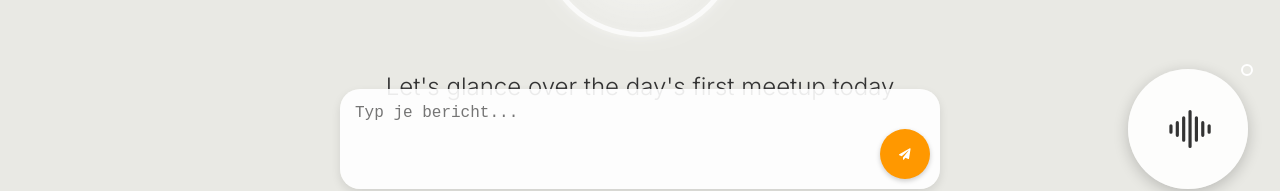
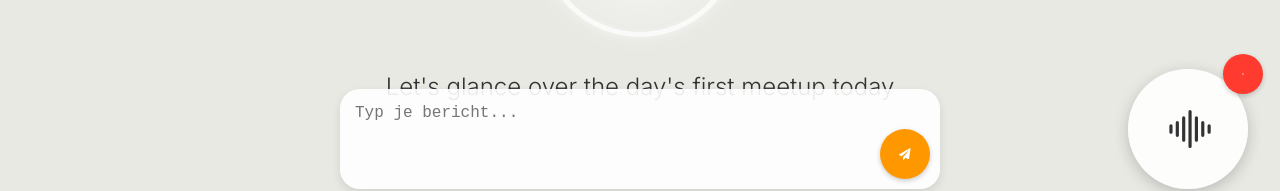
Before and after one commit to Voskesss/coliblanco-dashboard, a React (Vite) app: page / in a window 1280 px wide. Shown: the part 579-770 px from the top of the page. Built offline with nearby package versions, Linux system fonts and the light colour scheme; no server answers.

Commit message:
tweede stenm is weg

```diff
--- a/src/components/UI/RealtimeVoiceInterface.jsx
+++ b/src/components/UI/RealtimeVoiceInterface.jsx
@@ -1,7 +1,7 @@
 import React, { useState, useEffect, useRef } from 'react';
 import styled from '@emotion/styled';
 import { motion, AnimatePresence } from 'framer-motion';
-import { FaStop, FaVolumeUp, FaPaperPlane, FaSpinner, FaVolumeMute, FaChevronUp, FaMicrophone } from 'react-icons/fa';
+import { FaStop, FaVolumeUp, FaPaperPlane, FaSpinner, FaVolumeMute, FaChevronUp, FaMicrophone, FaTimes } from 'react-icons/fa';
 import { BsSoundwave } from 'react-icons/bs';
 import { textToSpeech, processWithLLM, transcribeAudio } from '../../utils/openai';
 
@@ -199,6 +199,30 @@ const VolumeSlider = styled.input`
   margin: 0 0.5rem;
 `;
 
+const StopButton = styled(motion.button)`
+  position: absolute;
+  top: -15px;
+  right: -15px;
+  background-color: #FF3B30;
+  border: none;
+  color: white;
+  width: 40px;
+  height: 40px;
+  border-radius: 50%;
+  display: flex;
+  justify-content: center;
+  align-items: center;
+  cursor: pointer;
+  transition: background-color 0.3s ease;
+  box-shadow: 0 2px 5px rgba(0, 0, 0, 0.2);
+  z-index: 1001;
+
+  &:hover {
+    background-color: #E02E24;
+    transform: scale(1.05);
+  }
+`;
+
 const RealtimeVoiceInterface = ({ orbStatus, processCommand }) => {
   const [isListening, setIsListening] = useState(false);
   const [isSpeaking, setIsSpeaking] = useState(false);
@@ -223,6 +247,7 @@ const RealtimeVoiceInterface = ({ orbStatus, processCommand }) => {
   const analyserRef = useRef(null);
   const silenceTimeoutRef = useRef(null);
   const lastSoundTimestampRef = useRef(Date.now());
+  const interruptionDetectorRef = useRef(null);
 
   // Functie om de AudioContext te initialiseren voor stiltedetectie
   const initAudioContext = async (stream) => {
@@ -272,7 +297,7 @@ const RealtimeVoiceInterface = ({ orbStatus, processCommand }) => {
       console.log('Geluidsniveau:', average);
 
       // Als het geluidsniveau boven een drempelwaarde is, update de timestamp
-      if (average > 3) { // Verlaagde drempelwaarde voor geluid
+      if (average > 3) { // Lage drempelwaarde voor betere gevoeligheid
         lastSoundTimestampRef.current = Date.now();
 
         // Clear bestaande timeout als die er is
@@ -284,8 +309,8 @@ const RealtimeVoiceInterface = ({ orbStatus, processCommand }) => {
         // Als het stil is, controleer hoe lang het al stil is
         const silenceDuration = Date.now() - lastSoundTimestampRef.current;
 
-        // Als het langer dan 800ms stil is, stop met luisteren
-        if (silenceDuration > 800 && isListening && !silenceTimeoutRef.current) {
+        // Als het langer dan 1,5 seconde stil is, stop met luisteren
+        if (silenceDuration > 1500 && isListening && !silenceTimeoutRef.current) {
           console.log('Stilte gedetecteerd, stoppen met luisteren over 0.3s...');
           silenceTimeoutRef.current = setTimeout(() => {
             console.log('Stilte bevestigd, stoppen met luisteren...');
@@ -356,7 +381,7 @@ const RealtimeVoiceInterface = ({ orbStatus, processCommand }) => {
 
             // Als we in gespreksmodus zijn, begin automatisch weer met luisteren
             if (conversationMode) {
-              startNextListening();
+              startRecording();
             }
             return;
           }
@@ -377,27 +402,8 @@ const RealtimeVoiceInterface = ({ orbStatus, processCommand }) => {
           setAiResponse(response);
           setShowResponse(true);
 
-          // Zet het antwoord om naar spraak met de nieuwe streaming TTS
-          const voiceInstructions = "Personality/affect: a high-energy cheerleader helping with administrative tasks \n\nVoice: Enthusiastic, and bubbly, with an uplifting and motivational quality.\n\nTone: Encouraging and playful, making even simple tasks feel exciting and fun.\n\nDialect: Casual and upbeat Dutch, using informal phrasing and pep talk-style expressions.\n\nPronunciation: Crisp and lively, with exaggerated emphasis on positive words to keep the energy high.\n\nFeatures: Uses motivational phrases, cheerful exclamations, and an energetic rhythm to create a sense of excitement and engagement.";
-          const audioUrl = await textToSpeech(response, voiceInstructions);
-
-          // Speel de audio af
-          const audio = new Audio(audioUrl);
-          audio.volume = volume / 100;
-          audio.muted = isMuted;
-          audio.play();
-          setIsSpeaking(true);
-
-          // Luister naar het einde van de audio
-          audio.onended = () => {
-            setIsSpeaking(false);
-            setIsProcessing(false);
-
-            // Als we in gespreksmodus zijn, begin automatisch weer met luisteren
-            if (conversationMode && !isSpeaking) {
-              startNextListening();
-            }
-          };
+          // Zet het antwoord om naar spraak en speel het af
+          await speakResponse(response);
 
           // Verwerk het commando als er een is
           if (processCommand) {
@@ -408,9 +414,9 @@ const RealtimeVoiceInterface = ({ orbStatus, processCommand }) => {
           setErrorMessage(`Fout bij verwerken van opname: ${error.message}`);
           setIsProcessing(false);
 
-          // Als we in gespreksmodus zijn, begin automatisch weer met luisteren na een fout
+          // Als we in gespreksmodus zijn, begin automatisch weer met luisteren
           if (conversationMode) {
-            startNextListening();
+            startRecording();
           }
         }
       };
@@ -461,19 +467,14 @@ const RealtimeVoiceInterface = ({ orbStatus, processCommand }) => {
   };
 
   // Functie om de microfoon te togglen
-  const handleToggleMicrophone = async () => {
+  const handleToggleMicrophone = () => {
     if (isListening) {
       stopRecording();
     } else {
-      // Reset voor een nieuwe conversatie
-      setAiResponse('');
-      setTranscript('');
-      setShowTranscript(false);
-      setShowResponse(false);
-      setErrorMessage('');
-
-      // Start met opnemen
-      await startRecording();
+      if (!conversationMode) {
+        setConversationMode(true);
+      }
+      startRecording();
     }
   };
 
@@ -485,14 +486,6 @@ const RealtimeVoiceInterface = ({ orbStatus, processCommand }) => {
     if (newMode) {
       // Als we gespreksmodus aanzetten en niet al aan het luisteren zijn, begin met luisteren
       if (!isListening && !isSpeaking && !isProcessing) {
-        // Reset voor een nieuwe conversatie
-        setAiResponse('');
-        setTranscript('');
-        setShowTranscript(false);
-        setShowResponse(false);
-        setErrorMessage('');
-
-        // Start met opnemen
         startRecording();
       }
     } else {
@@ -526,27 +519,8 @@ const RealtimeVoiceInterface = ({ orbStatus, processCommand }) => {
       setAiResponse(response);
       setShowResponse(true);
 
-      // Zet het antwoord om naar spraak met de nieuwe streaming TTS
-      const voiceInstructions = "Personality/affect: a high-energy cheerleader helping with administrative tasks \n\nVoice: Enthusiastic, and bubbly, with an uplifting and motivational quality.\n\nTone: Encouraging and playful, making even simple tasks feel exciting and fun.\n\nDialect: Casual and upbeat Dutch, using informal phrasing and pep talk-style expressions.\n\nPronunciation: Crisp and lively, with exaggerated emphasis on positive words to keep the energy high.\n\nFeatures: Uses motivational phrases, cheerful exclamations, and an energetic rhythm to create a sense of excitement and engagement.";
-      const audioUrl = await textToSpeech(response, voiceInstructions);
-
-      // Speel de audio af
-      const audio = new Audio(audioUrl);
-      audio.volume = volume / 100;
-      audio.muted = isMuted;
-      audio.play();
-      setIsSpeaking(true);
-
-      // Luister naar het einde van de audio
-      audio.onended = () => {
-        setIsSpeaking(false);
-        setIsProcessing(false);
-
-        // Als we in gespreksmodus zijn, begin automatisch weer met luisteren
-        if (conversationMode) {
-          startNextListening();
-        }
-      };
+      // Zet het antwoord om naar spraak en speel het af
+      await speakResponse(response);
 
       // Verwerk het commando als er een is
       if (processCommand) {
@@ -556,6 +530,11 @@ const RealtimeVoiceInterface = ({ orbStatus, processCommand }) => {
       console.error('Fout bij verwerken van tekst:', error);
       setErrorMessage(`Fout bij verwerken van tekst: ${error.message}`);
       setIsProcessing(false);
+
+      // Als we in gespreksmodus zijn, begin automatisch weer met luisteren
+      if (conversationMode) {
+        startNextListening();
+      }
     }
 
     // Reset de input
@@ -573,6 +552,64 @@ const RealtimeVoiceInterface = ({ orbStatus, processCommand }) => {
   const toggleExpanded = () => {
     setExpanded(!expanded);
   };
+
+  // Functie om het spreken van de assistent te onderbreken
+  const interruptSpeaking = () => {
+    if (isSpeaking) {
+      // Stop alle audio die momenteel speelt
+      const audioElements = document.getElementsByTagName('audio');
+      for (let i = 0; i < audioElements.length; i++) {
+        audioElements[i].pause();
+        audioElements[i].currentTime = 0;
+      }
+
+      setIsSpeaking(false);
+      console.log('Spreken onderbroken door gebruiker');
+
+      // Begin direct met luisteren
+      if (conversationMode) {
+        startRecording();
+      }
+    }
+  };
+
+  // Functie om te controleren of de gebruiker begint te spreken tijdens het afspelen
+  const checkForInterruption = () => {
+    if (!analyserRef.current || !isSpeaking) return;
+
+    const bufferLength = analyserRef.current.frequencyBinCount;
+    const dataArray = new Uint8Array(bufferLength);
+
+    analyserRef.current.getByteFrequencyData(dataArray);
+
+    // Bereken het gemiddelde geluidsniveau
+    let sum = 0;
+    for (let i = 0; i < bufferLength; i++) {
+      sum += dataArray[i];
+    }
+    const average = sum / bufferLength;
+
+    // Als het geluidsniveau boven een drempelwaarde is, onderbreek het spreken
+    if (average > 10) { // Hogere drempelwaarde om valse triggers te voorkomen
+      console.log('Interruptie gedetecteerd, geluidsniveau:', average);
+      interruptSpeaking();
+    }
+
+    // Blijf controleren als we nog steeds aan het spreken zijn
+    if (isSpeaking) {
+      interruptionDetectorRef.current = requestAnimationFrame(checkForInterruption);
+    }
+  };
+
+  // Start interruptiedetectie wanneer de assistent begint te spreken
+  useEffect(() => {
+    if (isSpeaking && analyserRef.current) {
+      interruptionDetectorRef.current = requestAnimationFrame(checkForInterruption);
+    } else if (!isSpeaking && interruptionDetectorRef.current) {
+      cancelAnimationFrame(interruptionDetectorRef.current);
+      interruptionDetectorRef.current = null;
+    }
+  }, [isSpeaking]);
 
   // Cleanup functie bij unmount
   useEffect(() => {
@@ -608,6 +645,109 @@ const RealtimeVoiceInterface = ({ orbStatus, processCommand }) => {
       inputRef.current.focus();
     }
   }, []);
+
+  // Zet conversatiemodus standaard aan bij het laden van de component
+  useEffect(() => {
+    setConversationMode(true);
+  }, []);
+
+  // Functie om het gesprek te stoppen
+  const stopConversation = () => {
+    console.log('Gesprek stoppen...');
+    setConversationMode(false);
+
+    // Stop de opname als die bezig is
+    if (isListening) {
+      stopRecording();
+    }
+
+    // Stop alle audio die momenteel speelt
+    if (window.speechSynthesis) {
+      window.speechSynthesis.cancel();
+    }
+
+    const audioElements = document.getElementsByTagName('audio');
+    for (let i = 0; i < audioElements.length; i++) {
+      audioElements[i].pause();
+      audioElements[i].currentTime = 0;
+    }
+
+    // Reset alle states
+    setIsSpeaking(false);
+    setIsProcessing(false);
+    setShowTranscript(false);
+    setShowResponse(false);
+    setTranscript('');
+    setAiResponse('');
+    setErrorMessage('');
+
+    // Clear alle timeouts en intervals
+    if (silenceTimeoutRef.current) {
+      clearTimeout(silenceTimeoutRef.current);
+      silenceTimeoutRef.current = null;
+    }
+
+    if (interruptionDetectorRef.current) {
+      cancelAnimationFrame(interruptionDetectorRef.current);
+      interruptionDetectorRef.current = null;
+    }
+
+    if (silenceDetectorRef.current) {
+      cancelAnimationFrame(silenceDetectorRef.current);
+      silenceDetectorRef.current = null;
+    }
+
+    console.log('Gesprek gestopt door gebruiker');
+  };
+
+  // Functie om het antwoord om te zetten naar spraak en af te spelen
+  const speakResponse = async (response) => {
+    try {
+      // Zet het antwoord om naar spraak met de nieuwe streaming TTS
+      const voiceInstructions = "Personality/affect: a high-energy cheerleader helping with administrative tasks \n\nVoice: Enthusiastic, and bubbly, with an uplifting and motivational quality.\n\nTone: Encouraging and playful, making even simple tasks feel exciting and fun.\n\nDialect: Casual and upbeat Dutch, using informal phrasing and pep talk-style expressions.\n\nPronunciation: Crisp and lively, with exaggerated emphasis on positive words to keep the energy high.\n\nFeatures: Uses motivational phrases, cheerful exclamations, and an energetic rhythm to create a sense of excitement and engagement.";
+      const audioUrl = await textToSpeech(response, voiceInstructions);
+
+      // Speel de audio af
+      const audio = new Audio(audioUrl);
+      audio.volume = volume / 100;
+      audio.muted = isMuted;
+
+      // Stop eventuele andere audio die nog speelt
+      const allAudios = document.getElementsByTagName('audio');
+      for (let i = 0; i < allAudios.length; i++) {
+        if (allAudios[i] !== audio) {
+          allAudios[i].pause();
+          allAudios[i].currentTime = 0;
+        }
+      }
+
+      // Stop browser TTS als die nog actief is
+      if (window.speechSynthesis) {
+        window.speechSynthesis.cancel();
+      }
+
+      // Speel de nieuwe audio af
+      audio.play();
+      setIsSpeaking(true);
+
+      // Luister naar het einde van de audio
+      audio.onended = () => {
+        setIsSpeaking(false);
+
+        // Als we in gespreksmodus zijn, begin automatisch weer met luisteren
+        if (conversationMode && !isProcessing) {
+          startRecording();
+        }
+      };
+
+      return audio;
+    } catch (error) {
+      console.error('Fout bij afspelen van spraak:', error);
+      setIsSpeaking(false);
+      setErrorMessage(`Fout bij afspelen van spraak: ${error.message}`);
+      return null;
+    }
+  };
 
   return (
     <VoiceContainer>
@@ -694,6 +834,14 @@ const RealtimeVoiceInterface = ({ orbStatus, processCommand }) => {
         )}
       </AnimatePresence>
 
+      <AnimatePresence>
+        {conversationMode && (
+          <StopButton onClick={stopConversation} title="Gesprek stoppen">
+            <FaTimes size={30} />
+          </StopButton>
+        )}
+      </AnimatePresence>
+
       <TextInputContainer>
         <Input
           ref={inputRef}
```
Also changed, not shown: src/utils/openai.js (+9 -21 lines).
